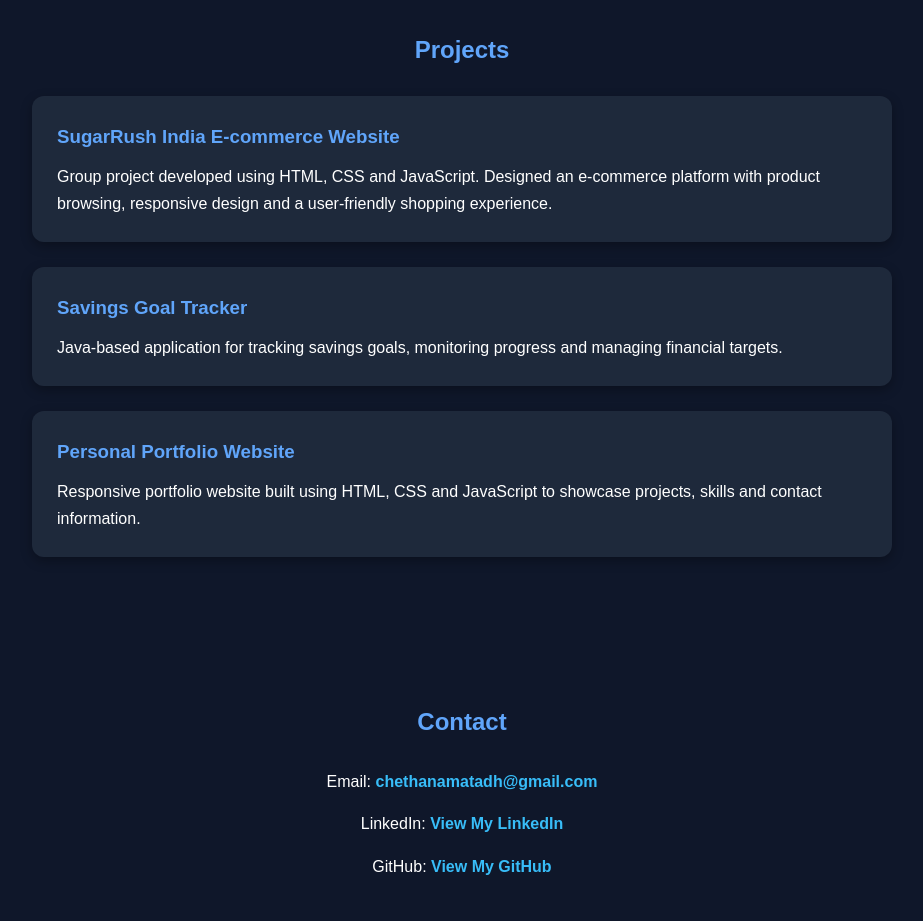
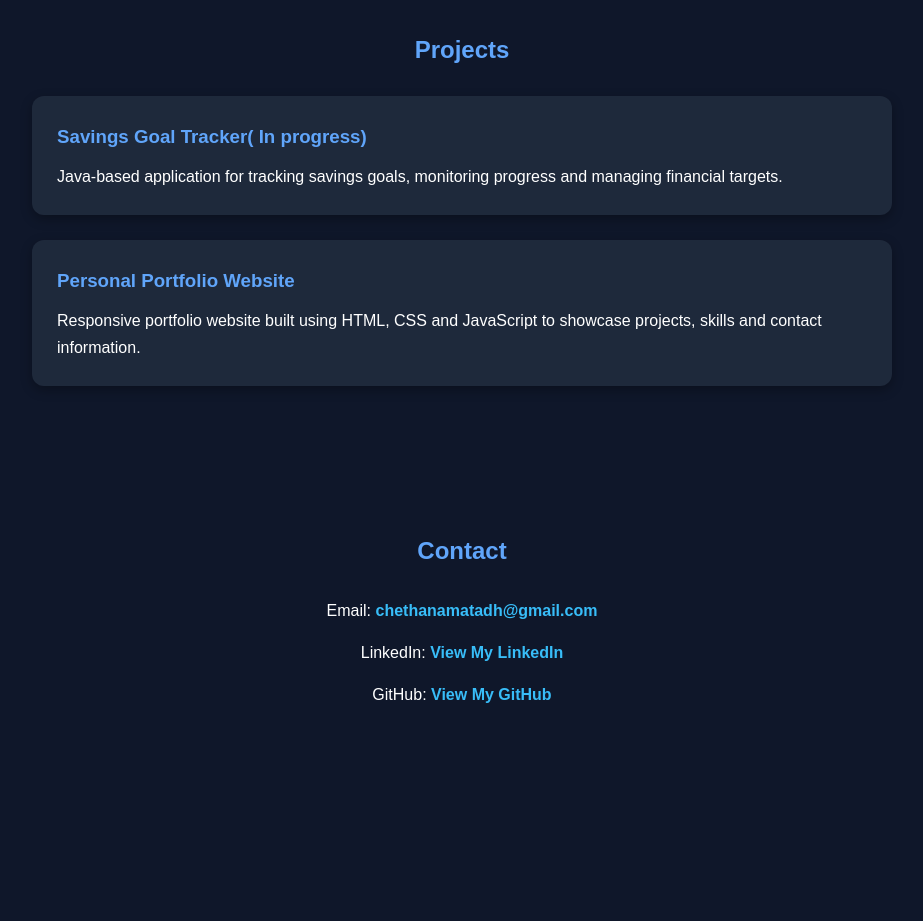
Before and after one commit to chethuchethana2006-ops/portfolio, a plain HTML site: page index.html in a window 1280 px wide. Shown: the part 1560-2481 px from the top of the page, without its empty margins (178-1101 px from the left). After the commit the page ends 2344 px from the top, so only its background shows below. Drawn offline with Linux system fonts and the light colour scheme.

```diff
--- a/index.html
+++ b/index.html
@@ -66,17 +66,7 @@
         <h2>Projects</h2>
 
         <div class="project-card">
-            <h3>SugarRush India E-commerce Website</h3>
-
-            <p>
-                Group project developed using HTML, CSS and JavaScript.
-                Designed an e-commerce platform with product browsing,
-                responsive design and a user-friendly shopping experience.
-            </p>
-        </div>
-
-        <div class="project-card">
-            <h3>Savings Goal Tracker</h3>
+            <h3>Savings Goal Tracker( In progress)</h3>
 
             <p>
                 Java-based application for tracking savings goals,
```
